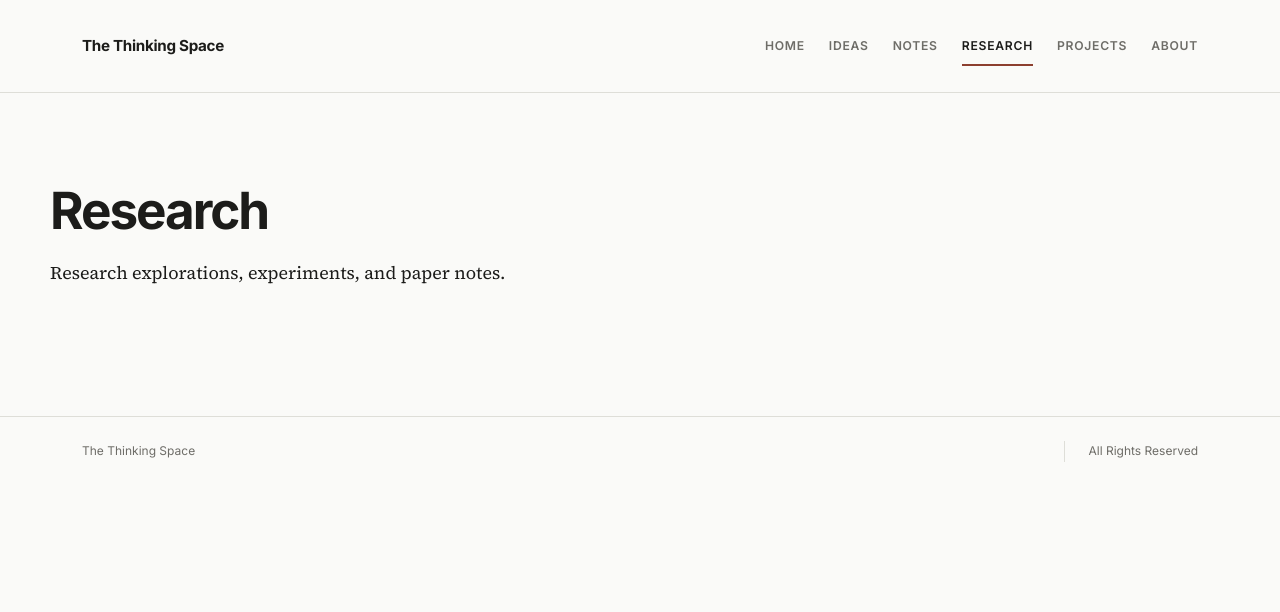
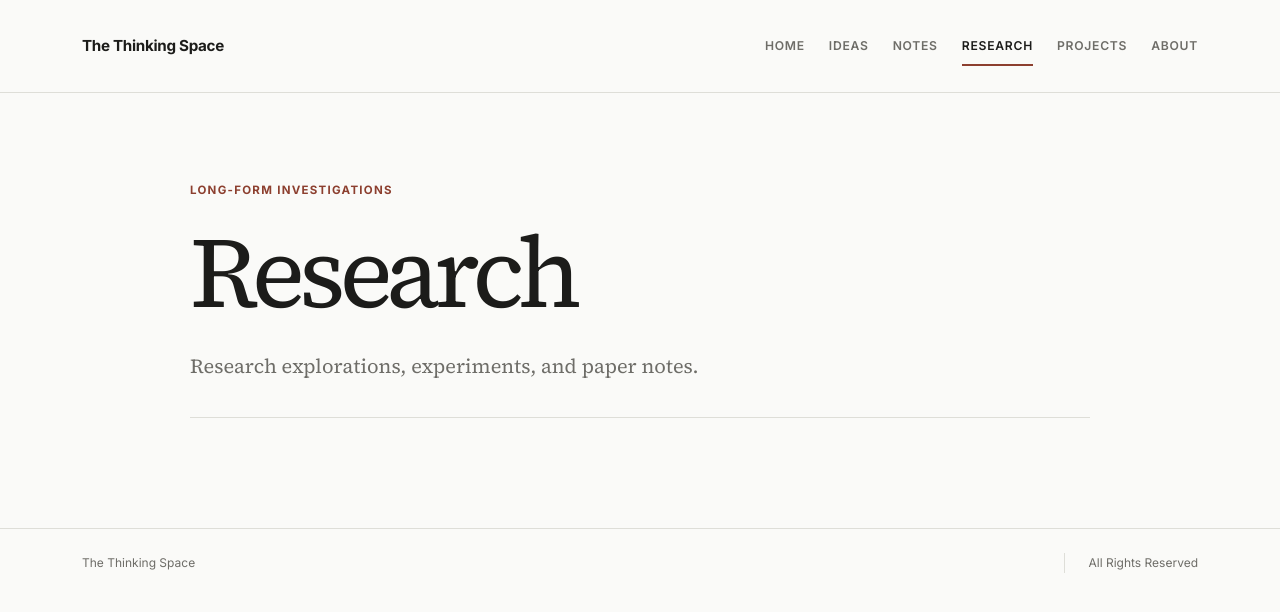
Before and after one commit to NHHimmel/NHH.github.io, a Jekyll site: the page built from research.html, in a window 1280 px wide. Shown: the top 612 px of the page. Built offline with Jekyll 4.4.1, drawn with Linux system fonts in a browser that asks for light colours.

Commit message:
Refine research page layout

```diff
--- a/research.html
+++ b/research.html
@@ -4,10 +4,12 @@ title: Research
 nav: research
 ---
 
-<main>
-    <h2>Research</h2>
-
-    <p>
-        Research explorations, experiments, and paper notes.
-    </p>
+<main class="page-main">
+    <section class="page-intro">
+        <p class="page-kicker">Long-form investigations</p>
+        <h1>Research</h1>
+        <p>
+            Research explorations, experiments, and paper notes.
+        </p>
+    </section>
 </main>
```
